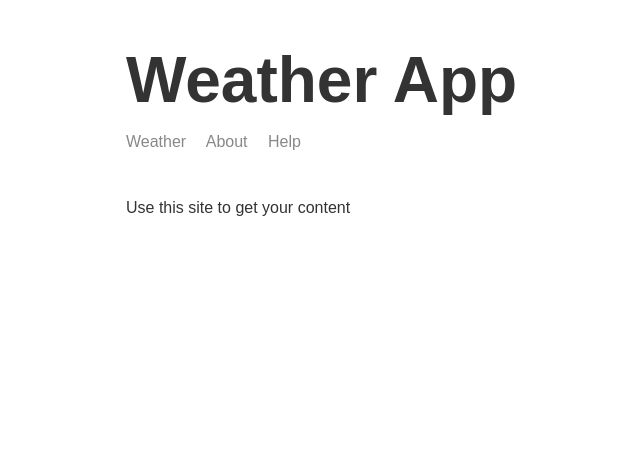
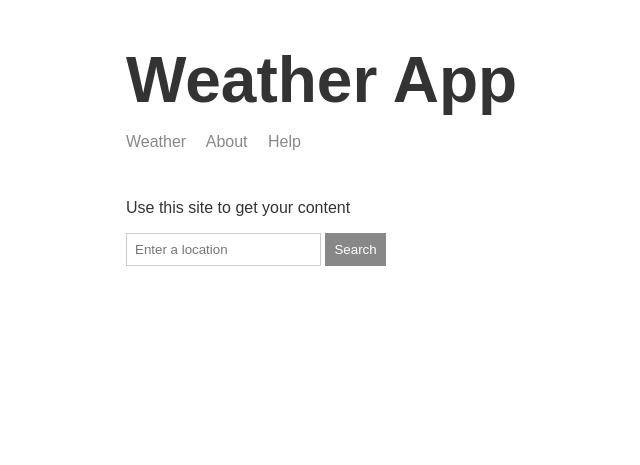
Before and after one commit to KateLee9/nodejs-course, a Node server app: page / in a window 1280 px wide. Shown: the top 465 px of the page, without its empty margins (189-829 px from the left). Run offline with Node 20, Linux system fonts and the light colour scheme; some libraries are stand-ins or nearby versions.

Commit message:
a commit

```diff
--- a/web-server/public/css/style.css
+++ b/web-server/public/css/style.css
@@ -40,3 +40,16 @@ header a {
 .portrait {
     width: 250px
 }
+
+input {
+    border: 1px solid #cccccc;
+    padding: 8px
+}
+
+button {
+    cursor: pointer;
+    border: 1px solid #888888;
+    background: #888888;
+    color: white;
+    padding: 8px;
+}
--- a/web-server/src/app.js
+++ b/web-server/src/app.js
@@ -47,7 +47,7 @@ app.get('/weather', (req, res) => {
             error: 'Please provide an address'
         })
     }
-        geocode(req.query.address, (error, {latitude, longitude, location}) => {
+        geocode(req.query.address, (error, {latitude, longitude, location} = {}) => {
             if (error) {
                 return res.send({ error })
             }
@@ -64,8 +64,6 @@ app.get('/weather', (req, res) => {
                 })
             })
         })
-
-
 
 })
 
--- a/web-server/src/utils/geocode.js
+++ b/web-server/src/utils/geocode.js
@@ -7,7 +7,7 @@ const geocode = (address, callback) => {
         if (error) {
             callback('Unable to connect to location services!', undefined)
         } else if (body.features.length === 0) {
-            callback('Unable to find location. Try another search,', undefined)
+            callback('Unable to find location. Try another search.', undefined)
         } else {
             callback(undefined, {
                 longitude : body.features[0].center[0],
--- a/web-server/templates/views/index.hbs
+++ b/web-server/templates/views/index.hbs
@@ -5,15 +5,24 @@
     <title>Weather</title>
     <link rel="icon" href="/img/weather.png">
     <link rel="stylesheet" href="css/style.css">
-    <script src="/js/app.js"></script>
 </head>
 
 <body>
     <div class="main-content">
         {{>header}}
+
         <p> Use this site to get your content</p>
+        <form>
+            <input placeholder="Enter a location">
+            <button>Search</button>
+        </form>
+        <p id="message-1">
+        </p>
+        <p id="message-2">
+        </p>
     </div>
     {{>footer}}
+    {{!-- Script at last to make sure body is loaded --}}
+    <script src="/js/app.js"></script>
 </body>
-
 </html>
```
Also changed, not shown: playground/7-default-params.js (added, +7 -0 lines), web-server/public/js/app.js, 1 other file.
